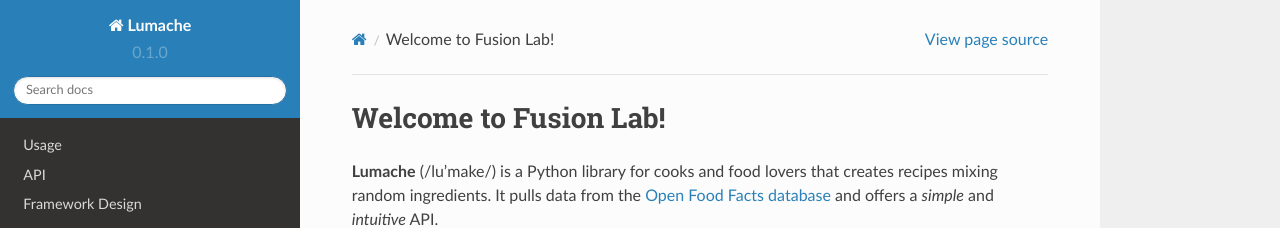
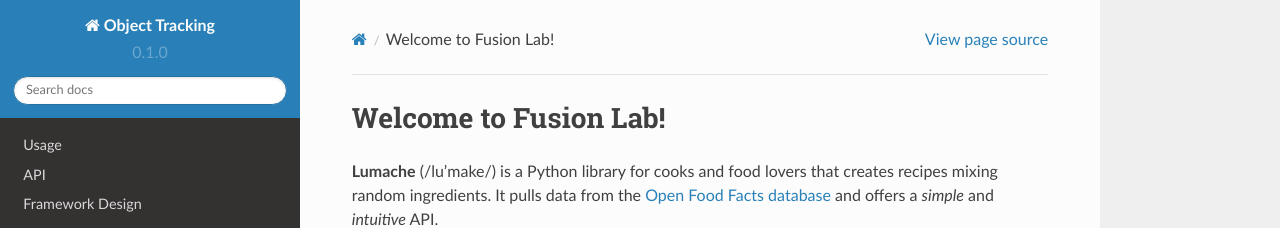
Before and after one commit to parksk1213/stone_soup_fusion, a Sphinx documentation site: the page built from docs/source/index.rst, in a window 1280 px wide. Shown: the top 228 px of the page. Built offline with Sphinx 7.4.7 and the Read the Docs theme 2.0.0, drawn with Linux system fonts in a browser that asks for light colours.

Commit message:
Update conf.py

```diff
--- a/docs/source/conf.py
+++ b/docs/source/conf.py
@@ -2,7 +2,7 @@
 
 # -- Project information
 
-project = 'Lumache'
+project = 'Object Tracking'
 copyright = '2021, Graziella'
 author = 'Graziella'
 
```
